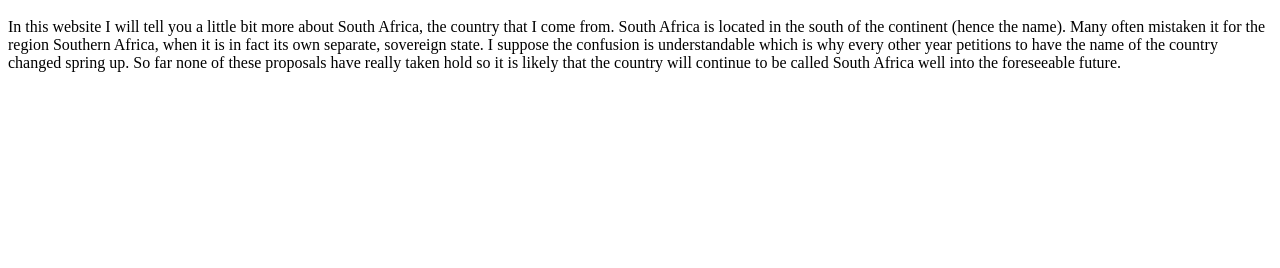
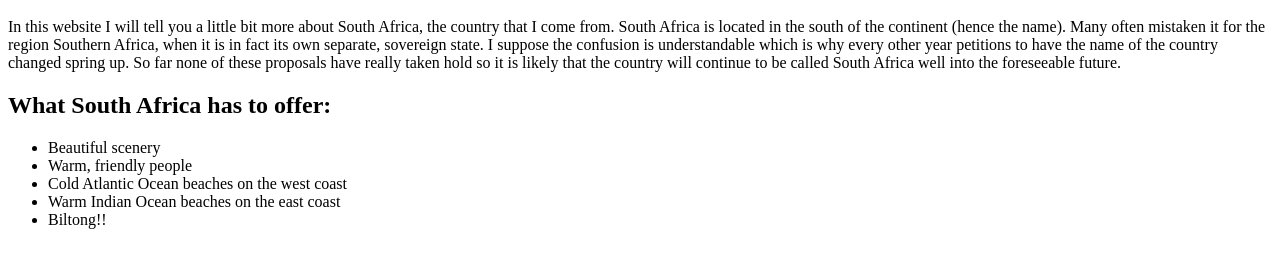
Before and after one commit to KhithaNeo/My-first-website, a plain HTML site: page South Africa/index.html in a window 1280 px wide. Shown: the part 48-316 px from the top of the page. Drawn offline with Linux system fonts and the light colour scheme.

Commit message:
added a list of the country's features

```diff
--- a/South Africa/index.html
+++ b/South Africa/index.html
@@ -1,4 +1,4 @@
-<html
+<html>
 <head>
 <title>This is my fourth website</title>
 <body>
@@ -8,6 +8,14 @@
     when it is in fact its own separate, sovereign state. I suppose the confusion is understandable which is why every other year
     petitions to have the name of the country changed spring up. So far none of these proposals have really  taken hold so it is likely
     that the country will continue to be called South Africa well into the foreseeable future.</p>
+    <h2>What South Africa has to offer:</h2>
+    <ul>
+      <li>Beautiful scenery</li>
+      <li>Warm, friendly people</li>
+      <li>Cold Atlantic Ocean beaches on the west coast</li>
+      <li>Warm Indian Ocean beaches on the east coast</li>
+      <li>Biltong!!</li>
+    </ul>
 </body>
 </head>
 </html>
```
